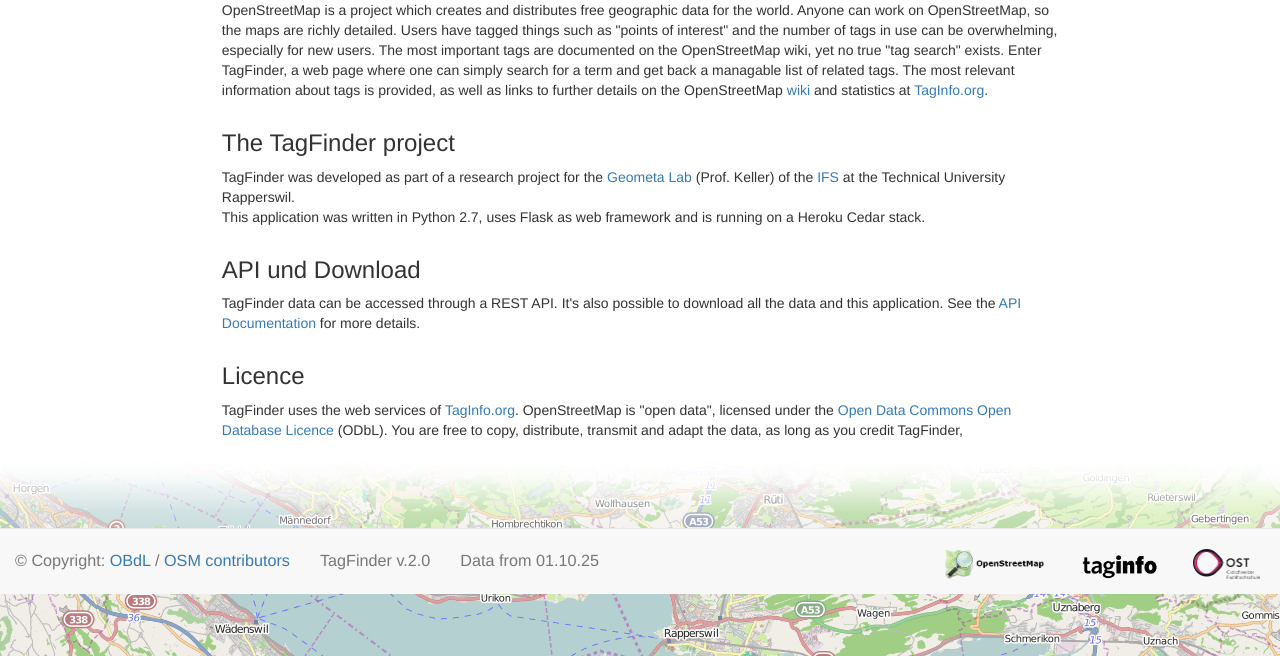
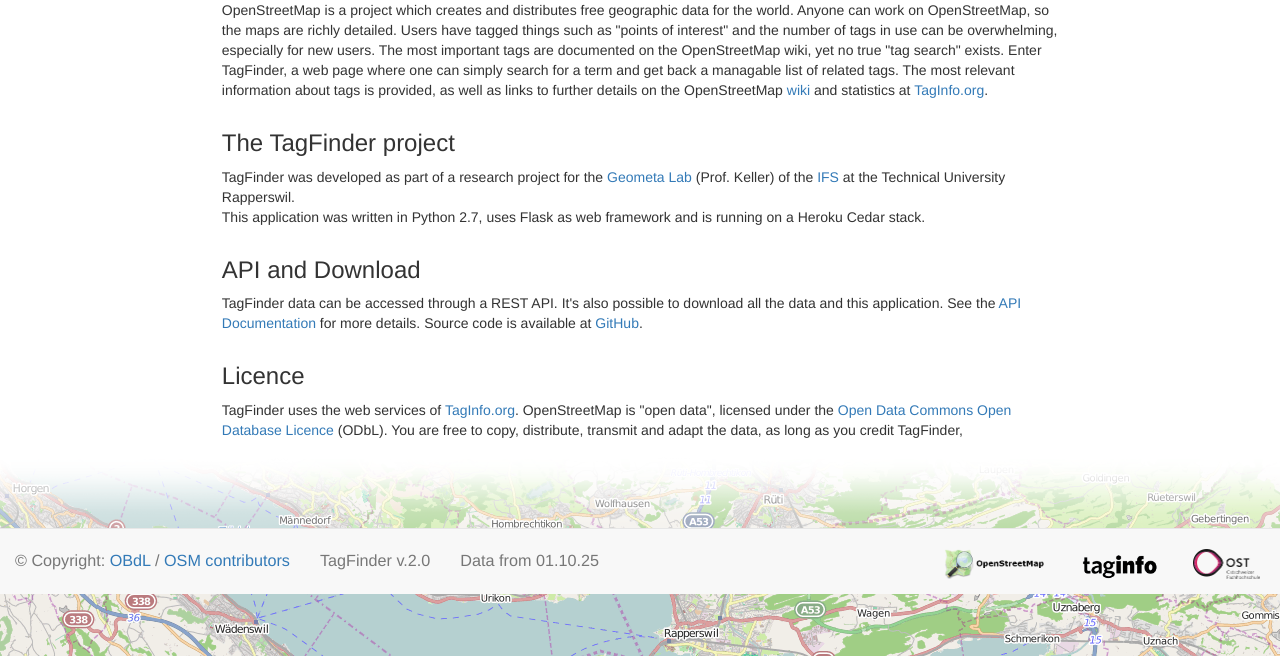
Before and after one commit to geometalab/OSMTagFinder, a Flask app: page /about in a window 1280 px wide. Shown: the part 206-862 px from the top of the page. Run offline with Flask 2, Linux system fonts and the light colour scheme; parts of the project's set-up code (start-up, migrations or seed data) failed here and were passed over; some libraries are stand-ins or nearby versions.

Commit message:
link to source code in about page
(and fix a minor spelling)

```diff
--- a/OSMTagFinder/web/templates/about.html
+++ b/OSMTagFinder/web/templates/about.html
@@ -34,6 +34,7 @@
                         Die Applikation wurde in Python 2.7 geschrieben, verwendet Flask als Web Framework und läuft auf einem Heroku Cedar Stack.
                         <h3 class="about-headers" lang="de">API und Download</h3>
                         <h5>Auf die TagFinder Daten kann per REST API zugegriffen werden. Auch ein Download der kompletten Daten und der ganzen Applikation ist möglich. Siehe die <a href="/apidoc" target="_blank">API Dokumentation</a> für mehr Details.</h5>
+                        <h5>Der Quellcode ist auf <a href="https://github.com/geometalab/OSMTagFinder" target="_blank">GitHub</a> verfügbar.</h5>
                         <h3 class="about-headers" lang="de">Lizenzen</h3>
                         <h5>TagFinder verwendet die Web Services von <a href="https://taginfo.openstreetmap.org/" target="_blank">TagInfo.org</a>. OpenStreetMap sind "Open Data", die gemäss der <a href="http://opendatacommons.org/licenses/odbl/" target="_blank">Open Data Commons Open Database Lizenz</a> (ODbL) verfügbar sind.
                         Es steht dir frei alle Daten von TagFinder zu kopieren, zu bearbeiten, weiterzugeben und zu übermitteln, sofern du TagFinder, OpenStreetMap und die Mitwirkenden als Quelle angibst.<br/>
@@ -54,8 +55,9 @@
                         TagFinder was developed as part of a research project for the <a href="https://www.ost.ch/de/forschung-und-dienstleistungen/informatik/ifs-institut-fuer-software/geometalab" target="_blank">Geometa Lab</a> (Prof. Keller)
                         of the <a href="https://www.ost.ch/ifs" target="_blank">IFS</a> at the Technical University Rapperswil.<br/>
                         This application was written in Python 2.7, uses Flask as web framework and is running on a Heroku Cedar stack.
-                        <h3 class="about-headers" lang="en">API und Download</h3>
+                        <h3 class="about-headers" lang="en">API and Download</h3>
                         <h5>TagFinder data can be accessed through a REST API. It's also possible to download all the data and this application. See the <a href="/apidoc" target="_blank">API Documentation</a> for more details.</h5>
+                        <h5>Source code is available at <a href="https://github.com/geometalab/OSMTagFinder" target="_blank">GitHub</a>.
                         <h3 class="about-headers" lang="en">Licence</h3>
                         <h5>TagFinder uses the web services of <a href="https://taginfo.openstreetmap.org/" target="_blank">TagInfo.org</a>. OpenStreetMap is "open data", licensed under the <a href="http://opendatacommons.org/licenses/odbl/" target="_blank">Open Data Commons Open Database Licence</a> (ODbL).
                         You are free to copy, distribute, transmit and adapt the data, as long as you credit TagFinder, OpenStreetMap and its contributors. If you alter or build upon the data, you may distribute the result only under the same licence.<br/>
```
